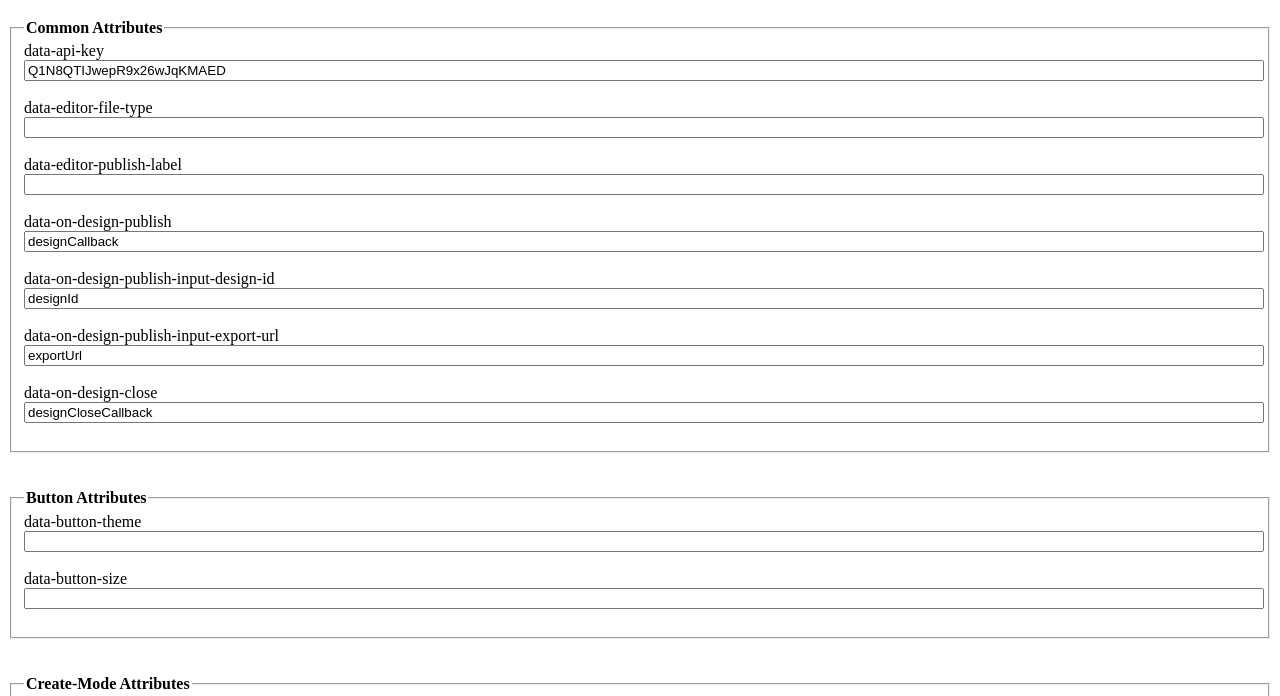
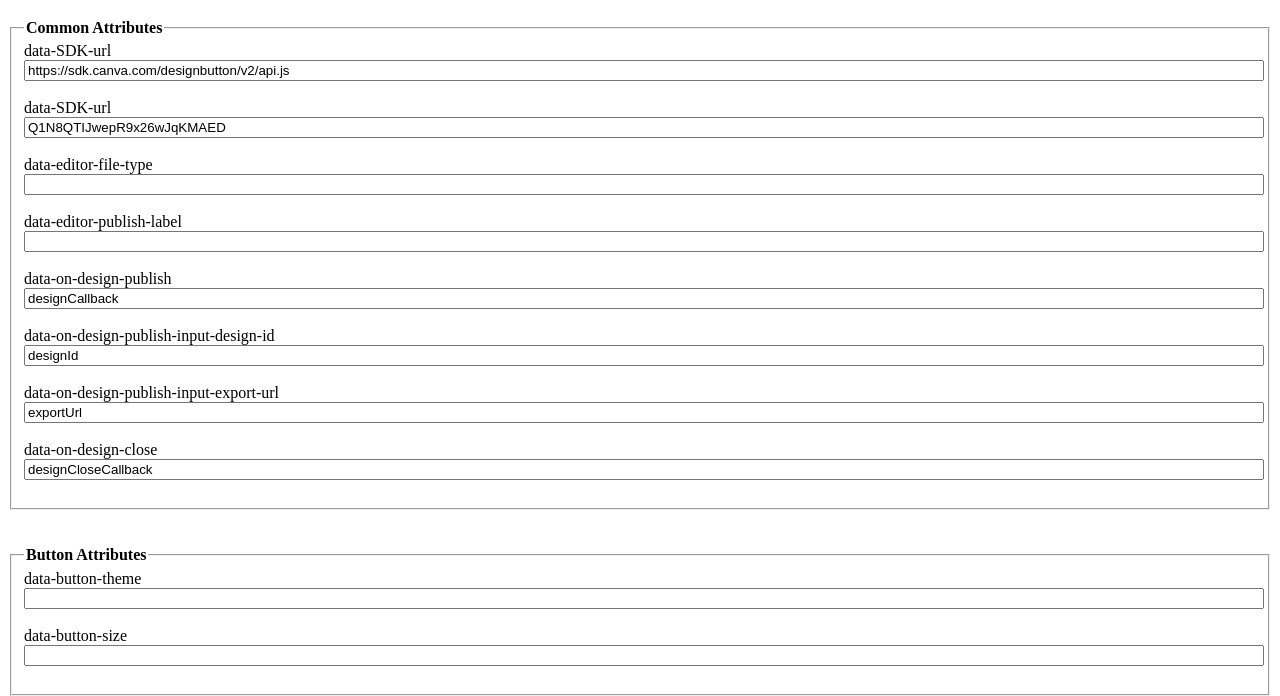
Before and after one commit to ivanb-canva/canva-button, a plain HTML site: page index.html in a window 1280 px wide. Shown: the part 61-757 px from the top of the page. Drawn offline with Linux system fonts and the light colour scheme.

Commit message:
make SDK url configurable

```diff
--- a/index.html
+++ b/index.html
@@ -15,7 +15,9 @@
         <form id="button-attrifutes">
             <fieldset>
                 <legend>Common Attributes</legend>
-                <label>data-api-key</label>
+                <label>data-SDK-url</label>
+                <input type="text" id="data-sdk-url"><br><br>
+                <label>data-SDK-url</label>
                 <input type="text" id="data-api-key"><br><br>
                 <label>data-editor-file-type</label>
                 <input type="text" id="data-editor-file-type"><br><br>
--- a/script.js
+++ b/script.js
@@ -1,4 +1,7 @@
+'use strict';
+
 const api_key = 'Q1N8QTIJwepR9x26wJqKMAED';
+const sdk_url = 'https://sdk.canva.com/designbutton/v2/api.js';
 
 function addCanvaDesignButtonSpan(elementId, buttonText) {
     let canvaDesignButtonDiv = document.getElementById(elementId);
@@ -38,7 +41,7 @@ function loadDesignButtonSDK() {
             s = c.getElementsByTagName(a)[0];
         w.src = n;
         s.parentNode.insertBefore(w, s);
-    })(document, 'script', 'https://sdk.canva.com/designbutton/v2/api.js');
+    })(document, 'script', document.getElementById('data-sdk-url').value);
 }
 
 function updateButtonAttributes() {
@@ -82,6 +85,7 @@ function onDesignIdChange(event) {
 
 window.addEventListener('load', function() {
 
+    document.getElementById("data-sdk-url").value = sdk_url;
     document.getElementById("data-api-key").value = api_key;
     document.getElementById('apply-button').onclick = addCreateDisignButton;
     document.getElementById('edit-button').onclick = addEditDisignButton;
```
